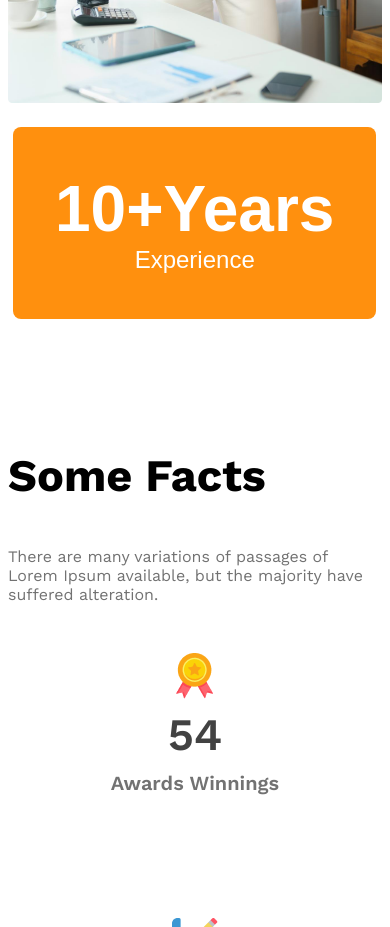
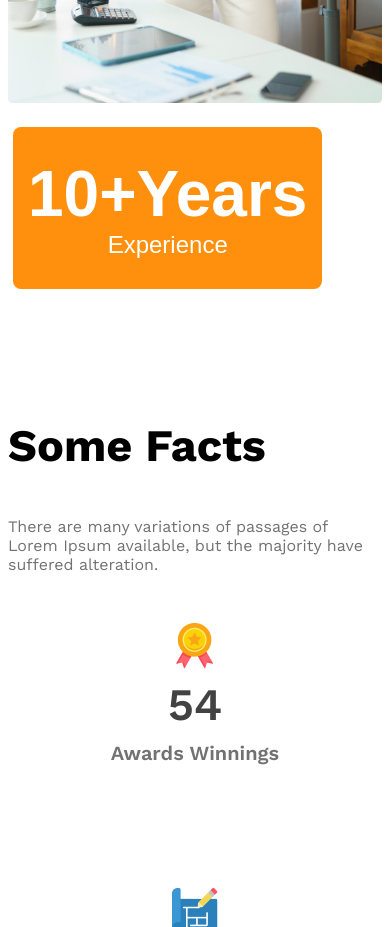
Before and after one commit to atiq65/g3-architects, a plain HTML site: page index.html in a window 390 px wide. Shown: the part 4980-5907 px from the top of the page. Drawn offline with nearby package versions, Linux system fonts and the light colour scheme.

Commit message:
added an new information

```diff
--- a/style/architect.css
+++ b/style/architect.css
@@ -246,6 +246,7 @@ footer{
     #experience-badge{
         margin-top: 20px;
         margin-left: 5px;
+        padding: 30px 15px;
     }
     footer{
         margin-left: 0px;
```
